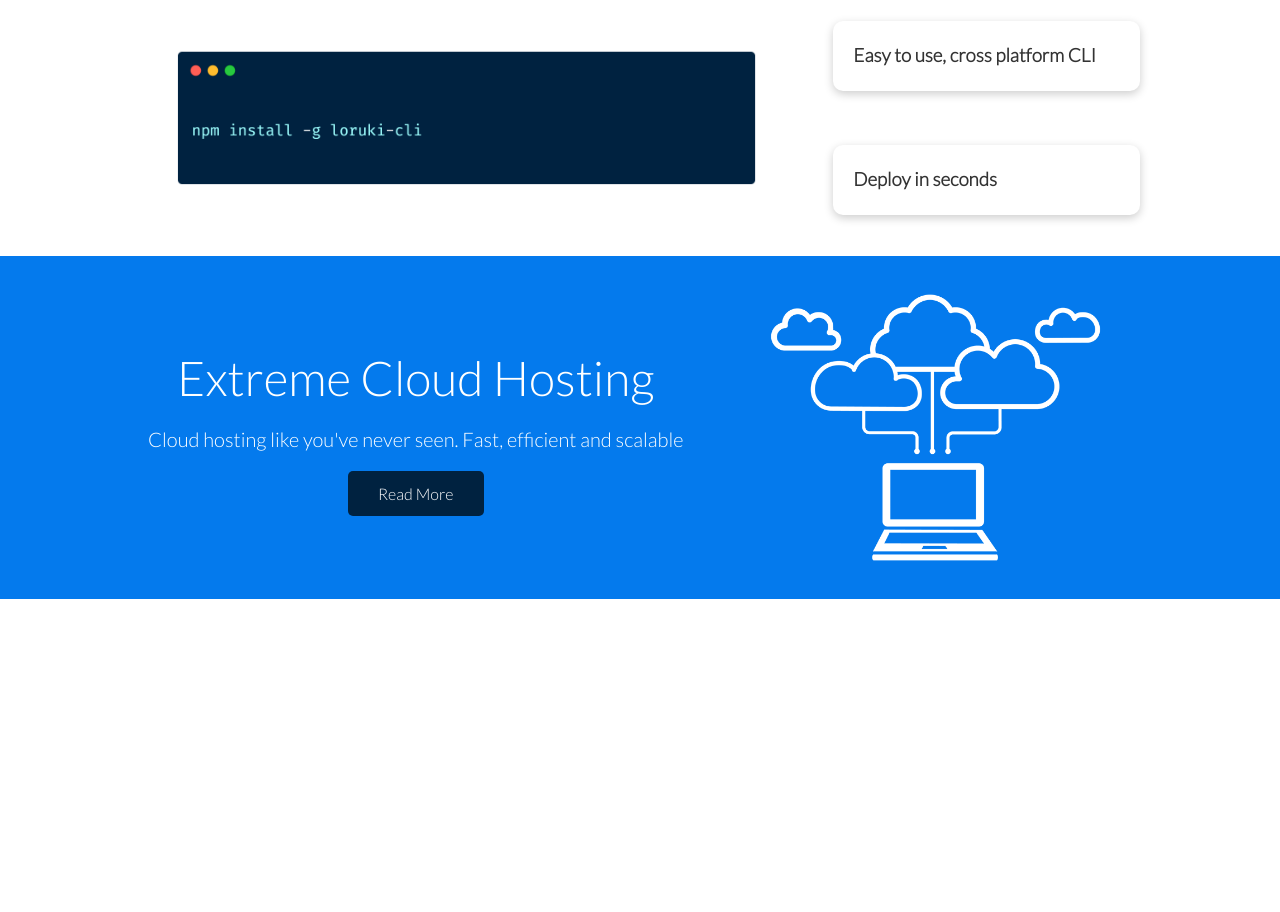
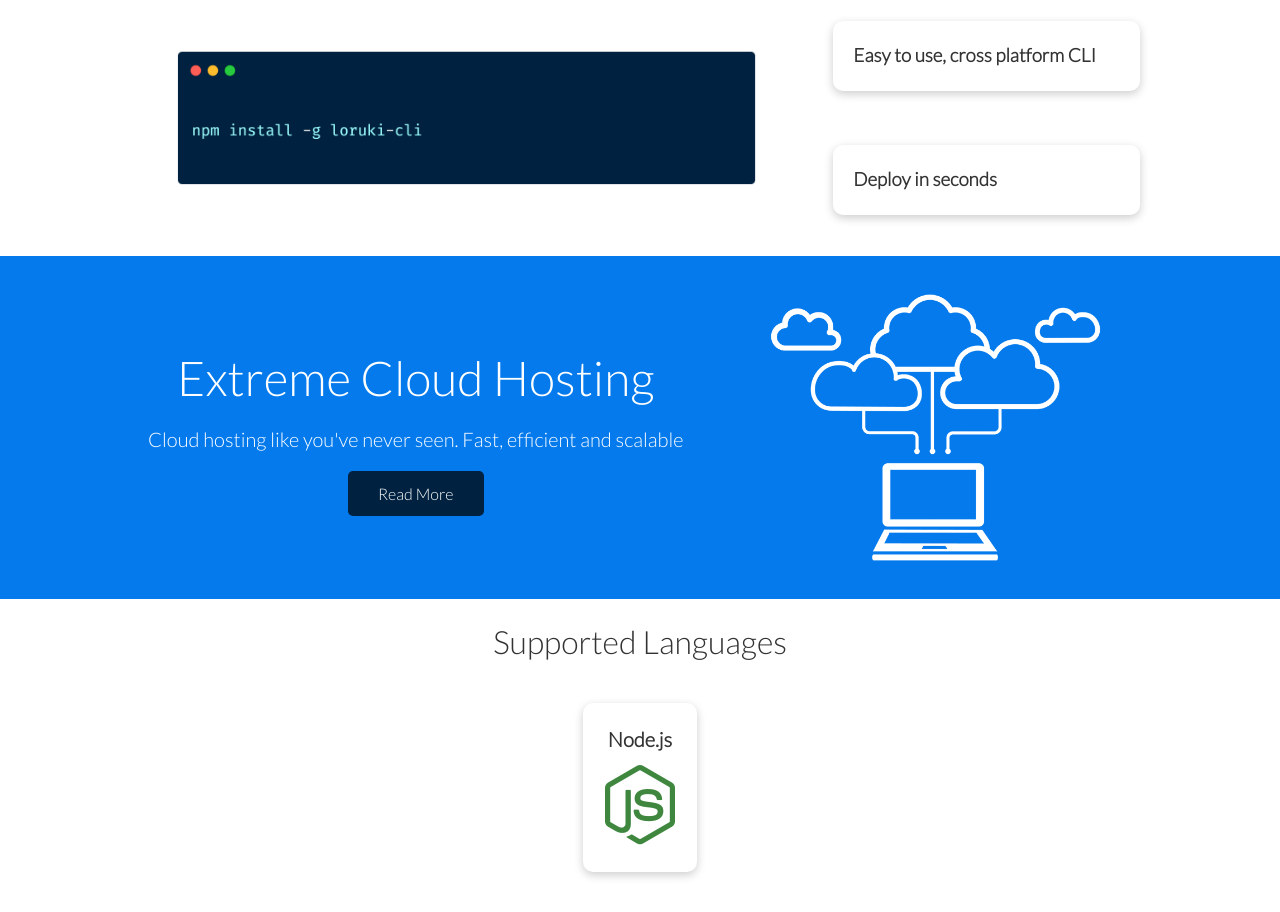
Before and after one commit to KamilleJS/loruki-website, a plain HTML site: page index.html in a window 1280 px wide. Shown: the part 895-1807 px from the top of the page. Before the commit the page ends 1518 px from the top, so only its background shows below. Drawn offline with Linux system fonts and the light colour scheme.

Commit message:
transition

```diff
--- a/css/style.css
+++ b/css/style.css
@@ -165,3 +165,24 @@ img {
 .cloud .grid {
     grid-template-columns: 4fr 3fr;
 }
+
+/* Languages */
+
+.languages .flex {
+    flex-wrap: wrap;
+}
+
+.languages .card {
+    text-align: center;
+    margin: 18px 10px 40px;
+    transition: transform 0.2s ease-in;
+}
+
+.languages .card h4 {
+    font-size: 20px;
+    margin-bottom: 10px;
+}
+
+.languages .card:hover {
+    transform: translateY(-15px);
+}
--- a/index.html
+++ b/index.html
@@ -106,5 +106,18 @@
             <img src="images/cloud.png" alt="">
         </div>
     </section>
+
+    <!-- Languages -->
+    <section class="languages">
+        <h2 class="md text-center my-2">
+            Supported Languages
+        </h2>
+        <div class="container flex">
+            <div class="card">
+                <h4>Node.js</h4>
+                <img src="images/logos/node.png" alt="">
+            </div>
+        </div>
+    </section>
 </body>
 </html>
```
